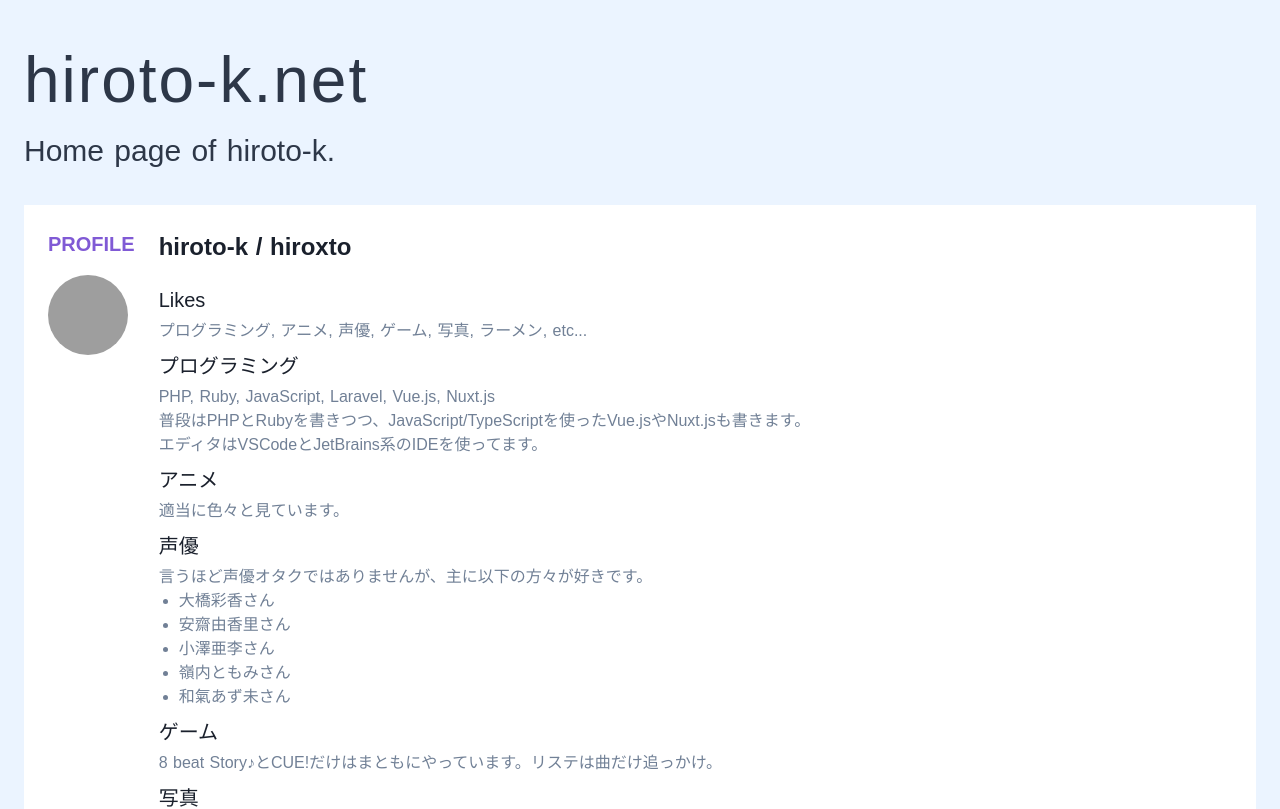
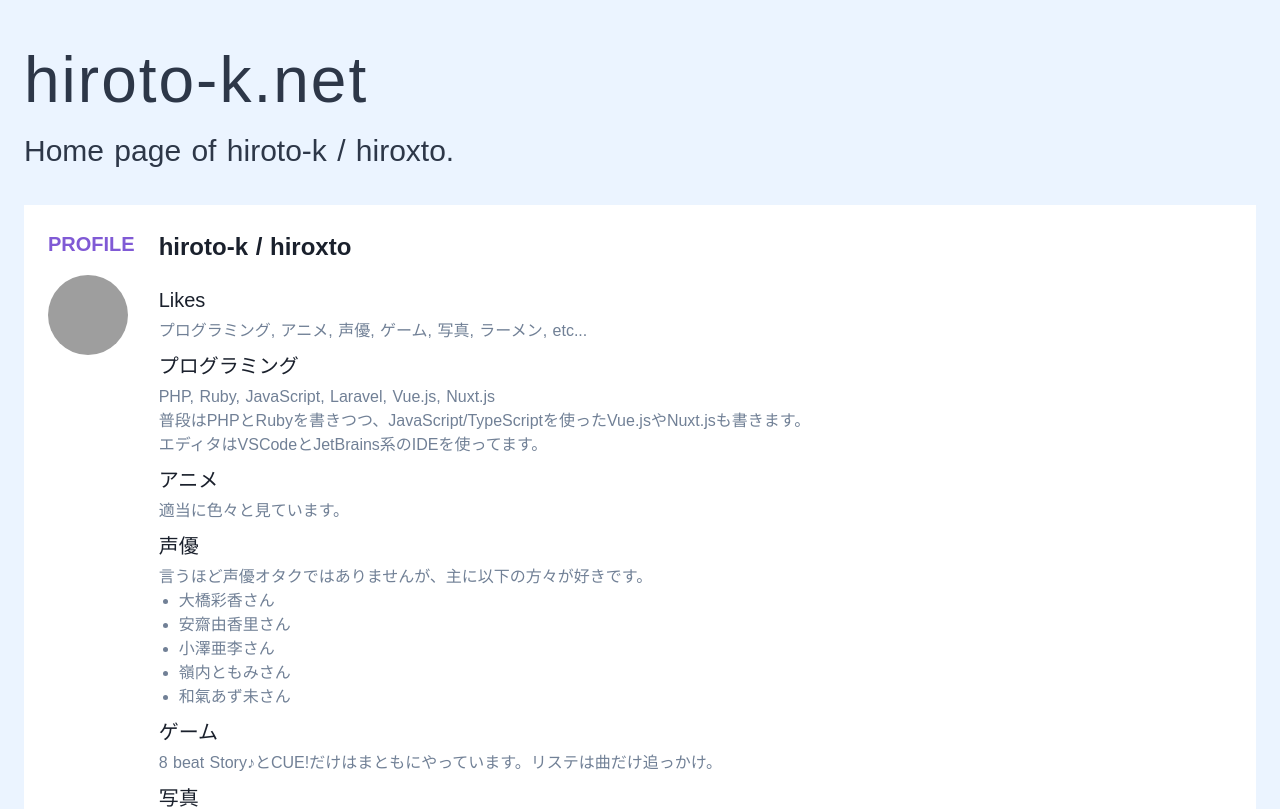
Before and after one commit to hiroxto/hiroxto.net, a Nuxt app: page / in a window 1280 px wide. Shown: the top 809 px of the page. Built offline with nearby package versions, Linux system fonts and the light colour scheme; grey boxes are pictures that could not be loaded.

Commit message:
Use title and subTitle computed property in templates

```diff
--- a/pages/index.vue
+++ b/pages/index.vue
@@ -1,12 +1,16 @@
 <template>
   <div class="container min-h-screen text-left">
     <div class="py-8">
-      <h1 class="title text-gray-800 xl:text-6xl lg:text-6xl md:text-6xl sm:text-5xl text-5xl block font-source-sans-pro">
-        hiroto-k.net
+      <h1
+        class="title text-gray-800 xl:text-6xl lg:text-6xl md:text-6xl sm:text-5xl text-5xl block font-source-sans-pro"
+        v-text="title"
+      >
       </h1>
 
-      <h2 class="subtitle text-gray-800 xl:text-3xl lg:text-3xl md:text-3xl sm:text-2xl text-2xl pb-8 font-source-sans-pro">
-        Home page of hiroto-k.
+      <h2
+        class="subtitle text-gray-800 xl:text-3xl lg:text-3xl md:text-3xl sm:text-2xl text-2xl pb-8 font-source-sans-pro"
+        v-text="subTitle"
+      >
       </h2>
 
       <profile-content>
```
